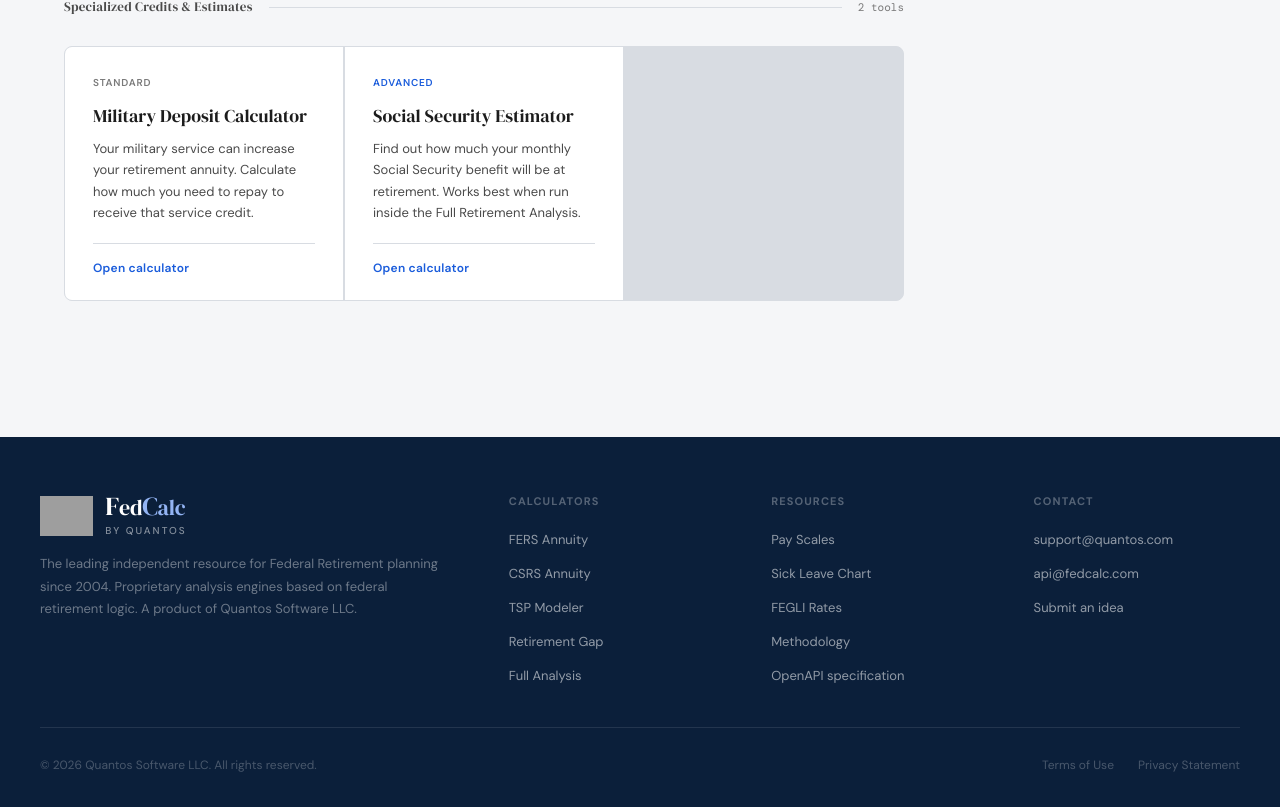
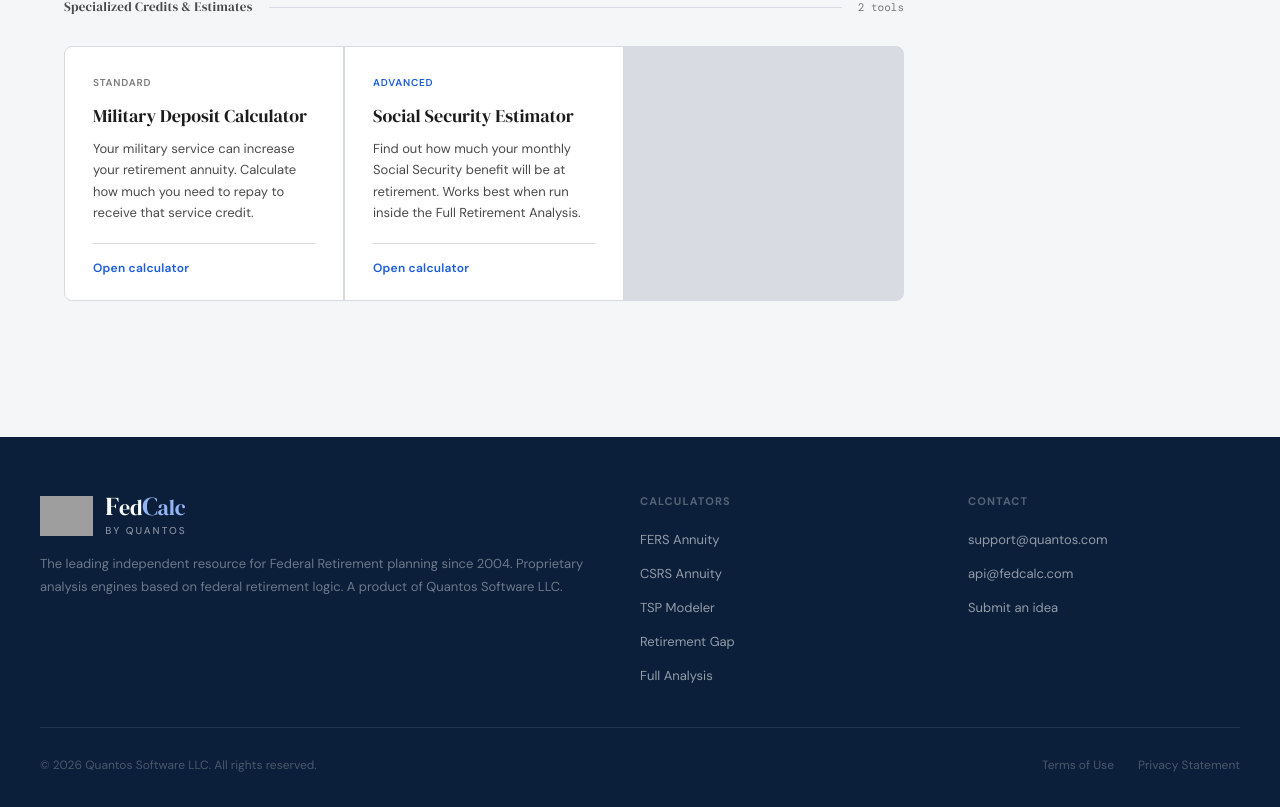
Before and after one commit to rscboy/quantos, a React (Vite) app: page / in a window 1280 px wide. Shown: the part 1608-2415 px from the top of the page. Built offline with nearby package versions, Linux system fonts and the light colour scheme; grey boxes are pictures that could not be loaded.

Commit message:
fix(footer): Adjust grid layout and remove unused section
Refactors the footer component to use a 3-column grid on large screens instead of 4, and removes the now-unused "Resources" column. This simplifies the layout and cleans up unused code.

```diff
--- a/src/components/Footer.tsx
+++ b/src/components/Footer.tsx
@@ -4,7 +4,7 @@ export function Footer({ setView, onOpenTerms }: { setView: (view: string) => vo
   return (
     <footer className="bg-navy text-white pt-14 px-6 pb-8 mt-0">
       <div className="max-w-[1200px] mx-auto">
-        <div className="grid grid-cols-1 md:grid-cols-2 lg:grid-cols-[2fr_1fr_1fr_1fr] gap-14 pb-10 border-b border-white/10 mb-7">
+        <div className="grid grid-cols-1 md:grid-cols-2 lg:grid-cols-[2fr_1fr_1fr] gap-14 pb-10 border-b border-white/10 mb-7">
           <div>
             <div className="flex items-center gap-3 mb-3.5">
               <img
@@ -44,16 +44,6 @@ export function Footer({ setView, onOpenTerms }: { setView: (view: string) => vo
             </ul>
           </div>
           <div>
-            <div className="text-[11px] font-bold tracking-[0.1em] uppercase text-white/30 mb-4">Resources</div>
-            <ul className="list-none flex flex-col gap-2.5 m-0 p-0">
-              <li><a href="#" className="text-[13px] text-white/55 no-underline transition-colors duration-120 font-normal hover:text-white">Pay Scales</a></li>
-              <li><a href="#" className="text-[13px] text-white/55 no-underline transition-colors duration-120 font-normal hover:text-white">Sick Leave Chart</a></li>
-              <li><a href="#" className="text-[13px] text-white/55 no-underline transition-colors duration-120 font-normal hover:text-white">FEGLI Rates</a></li>
-              <li><a href="#" className="text-[13px] text-white/55 no-underline transition-colors duration-120 font-normal hover:text-white">Methodology</a></li>
-              <li><a href="#" onClick={(e) => { e.preventDefault(); setView('openapi'); }} className="text-[13px] text-white/55 no-underline transition-colors duration-120 font-normal hover:text-white">OpenAPI specification</a></li>
-            </ul>
-          </div>
-          <div>
             <div className="text-[11px] font-bold tracking-[0.1em] uppercase text-white/30 mb-4">Contact</div>
             <ul className="list-none flex flex-col gap-2.5 m-0 p-0">
               <li><a href="mailto:support@quantos.com" className="text-[13px] text-white/55 no-underline transition-colors duration-120 font-normal hover:text-white">support@quantos.com</a></li>
```
